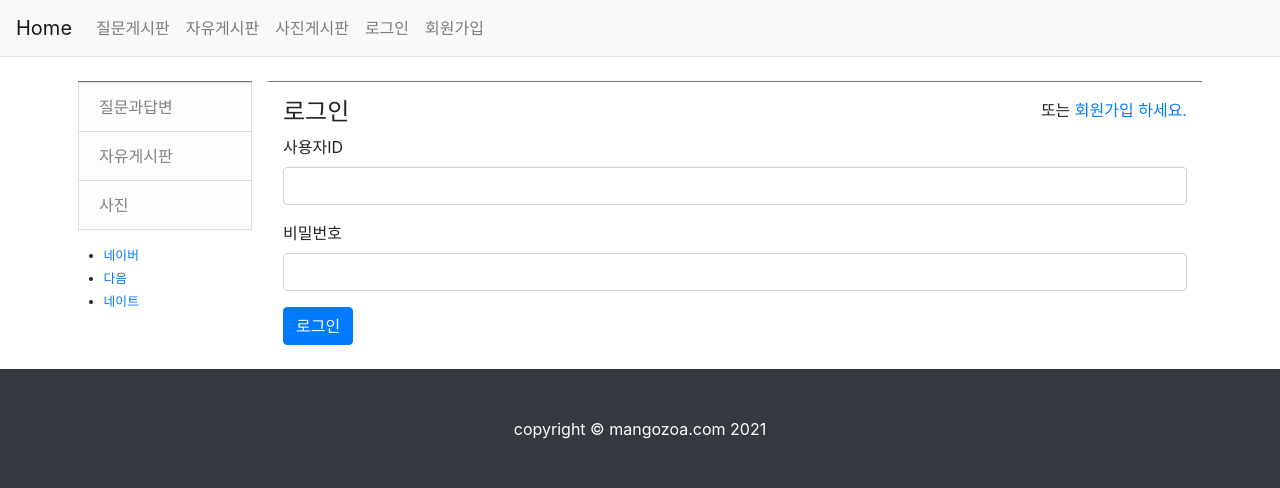
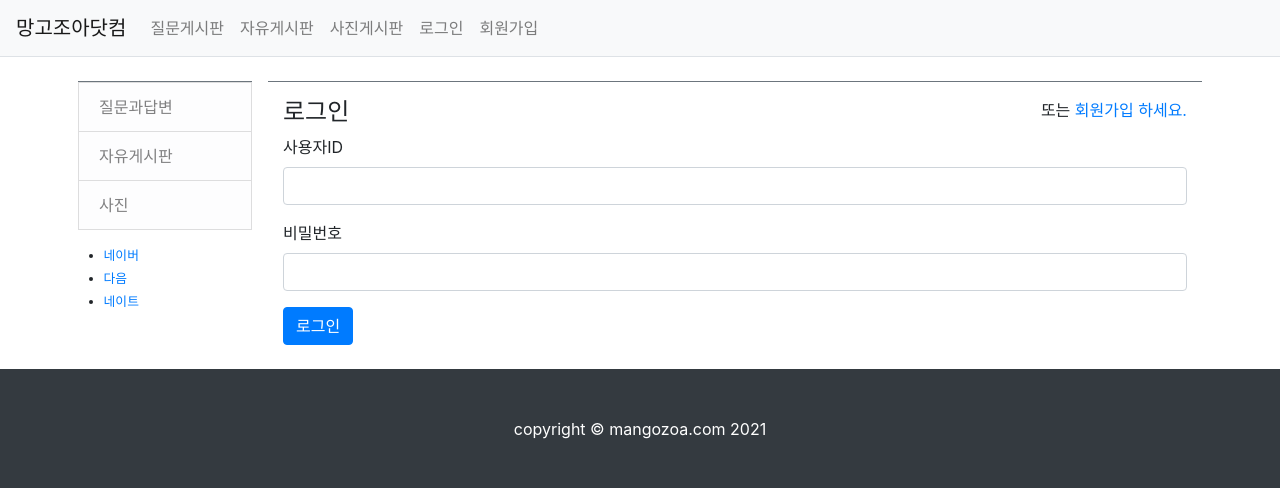
Before and after one commit to javaboy747/zx, a Django app: page /common/login/?next=/board/answer/modify/1/ in a window 1280 px wide. Shown: the top 488 px of the page. Run offline with Django 3.2, Linux system fonts and the light colour scheme; some libraries are stand-ins or nearby versions.

Commit message:
logo 변경

```diff
--- a/templates/navbar.html
+++ b/templates/navbar.html
@@ -1,5 +1,5 @@
 <nav class="navbar navbar-expand-lg navbar-light bg-light border-bottom">
-    <a class="navbar-brand" href="../../../../">Home</a>
+    <a class="navbar-brand" href="../../../../">망고조아닷컴</a>
     <button class="navbar-toggler ml-auto" type="button" data-toggle="collapse" data-target="#navbarNav"
         aria-controls="navbarNav" aria-expanded="false" aria-label="Toggle navigation">
         <span class="navbar-toggler-icon"></span>
```
